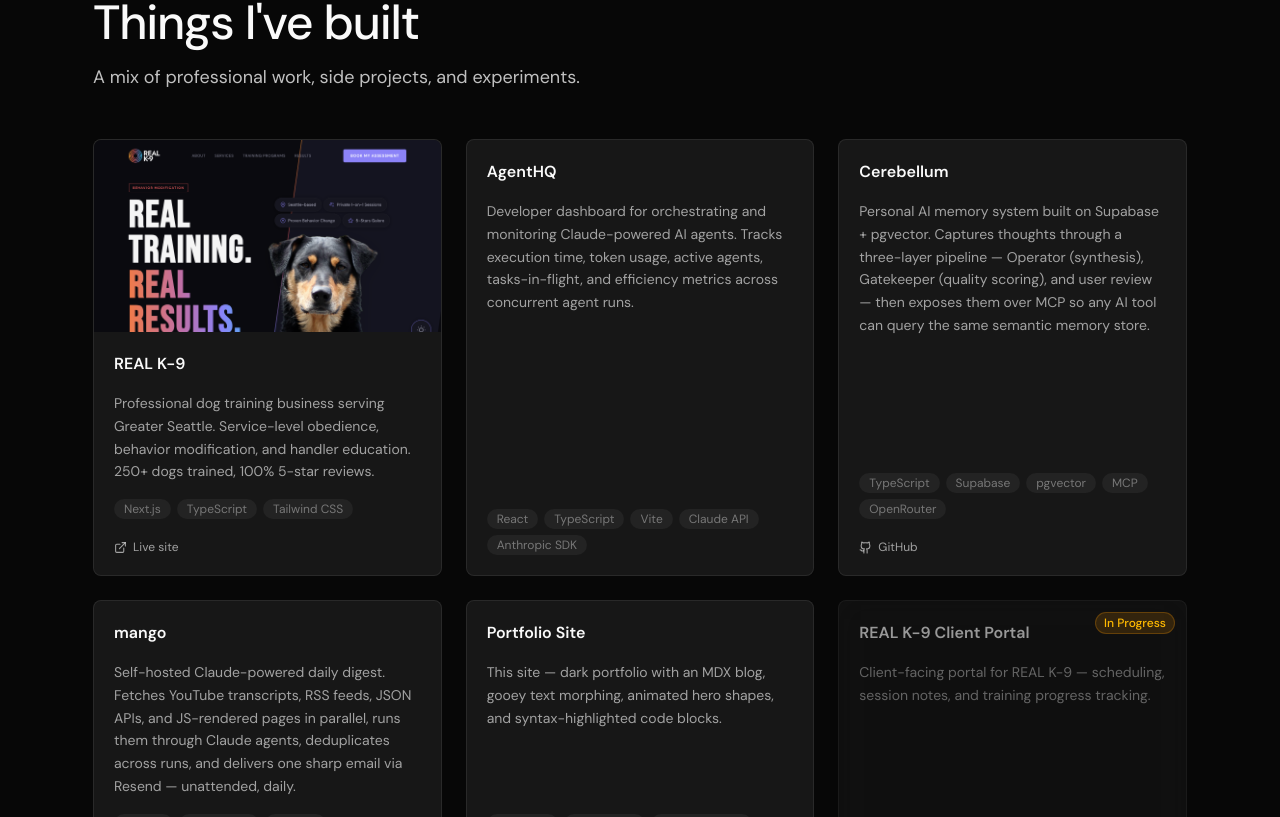
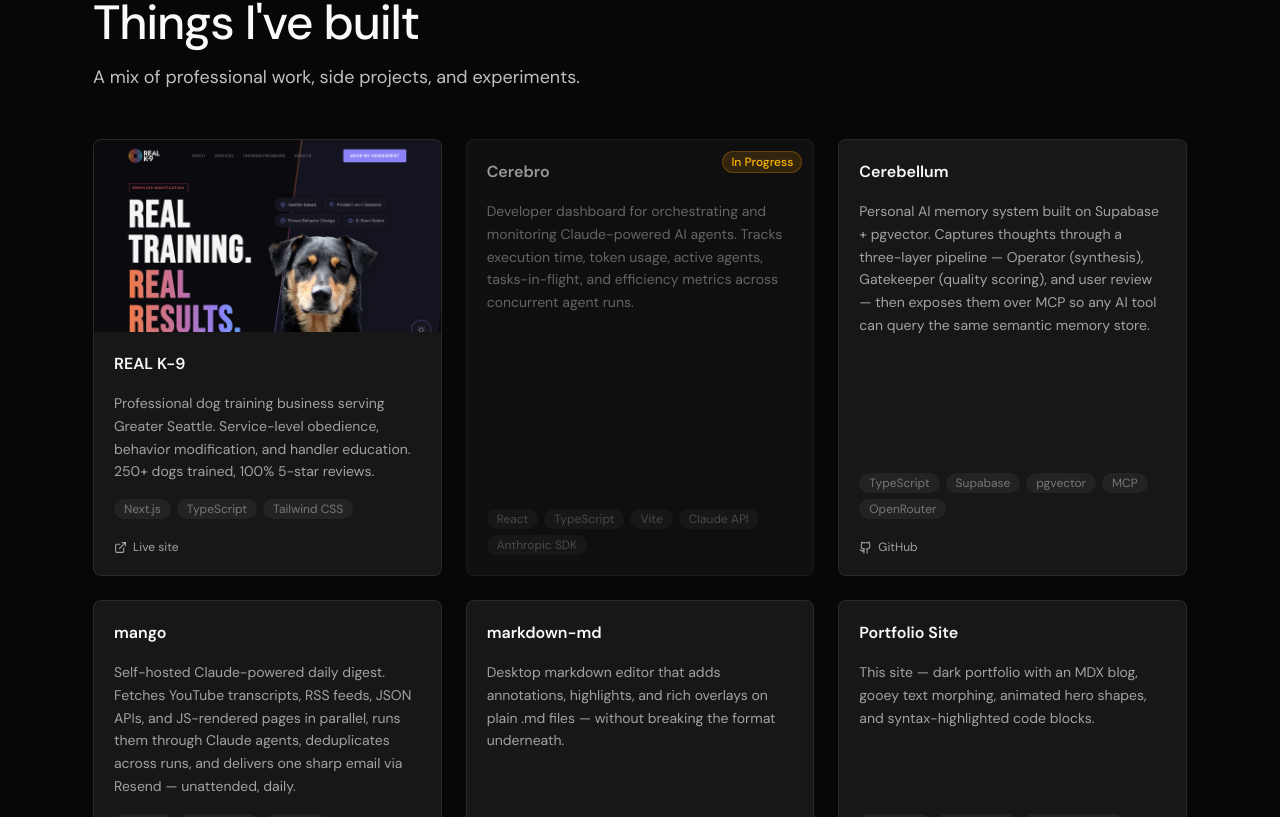
Before and after one commit to jj-valentine/portfolio, a Next.js app: page /projects in a window 1280 px wide. Shown: the part 183-1000 px from the top of the page. Built offline with nearby package versions, Linux system fonts and the light colour scheme.

Commit message:
feat(content): rename AgentHQ to Cerebro, add markdown-md project

```diff
--- a/content/projects.ts
+++ b/content/projects.ts
@@ -11,11 +11,11 @@
     featured: true,
   },
   {
-    title: "AgentHQ",
+    title: "Cerebro",
     description:
       "Developer dashboard for orchestrating and monitoring Claude-powered AI agents. Tracks execution time, token usage, active agents, tasks-in-flight, and efficiency metrics across concurrent agent runs.",
     tech: ["React", "TypeScript", "Vite", "Claude API", "Anthropic SDK"],
-    featured: true,
+    inProgress: true,
   },
   {
     title: "Cerebellum",
@@ -34,6 +34,14 @@
     featured: true,
   },
   {
+    title: "markdown-md",
+    description:
+      "Desktop markdown editor that adds annotations, highlights, and rich overlays on plain .md files — without breaking the format underneath.",
+    tech: ["Electron", "React", "TypeScript", "Tiptap"],
+    github: "https://github.com/jj-valentine/markdown-md",
+    featured: true,
+  },
+  {
     title: "Portfolio Site",
     description:
       "This site — dark portfolio with an MDX blog, gooey text morphing, animated hero shapes, and syntax-highlighted code blocks.",
```
